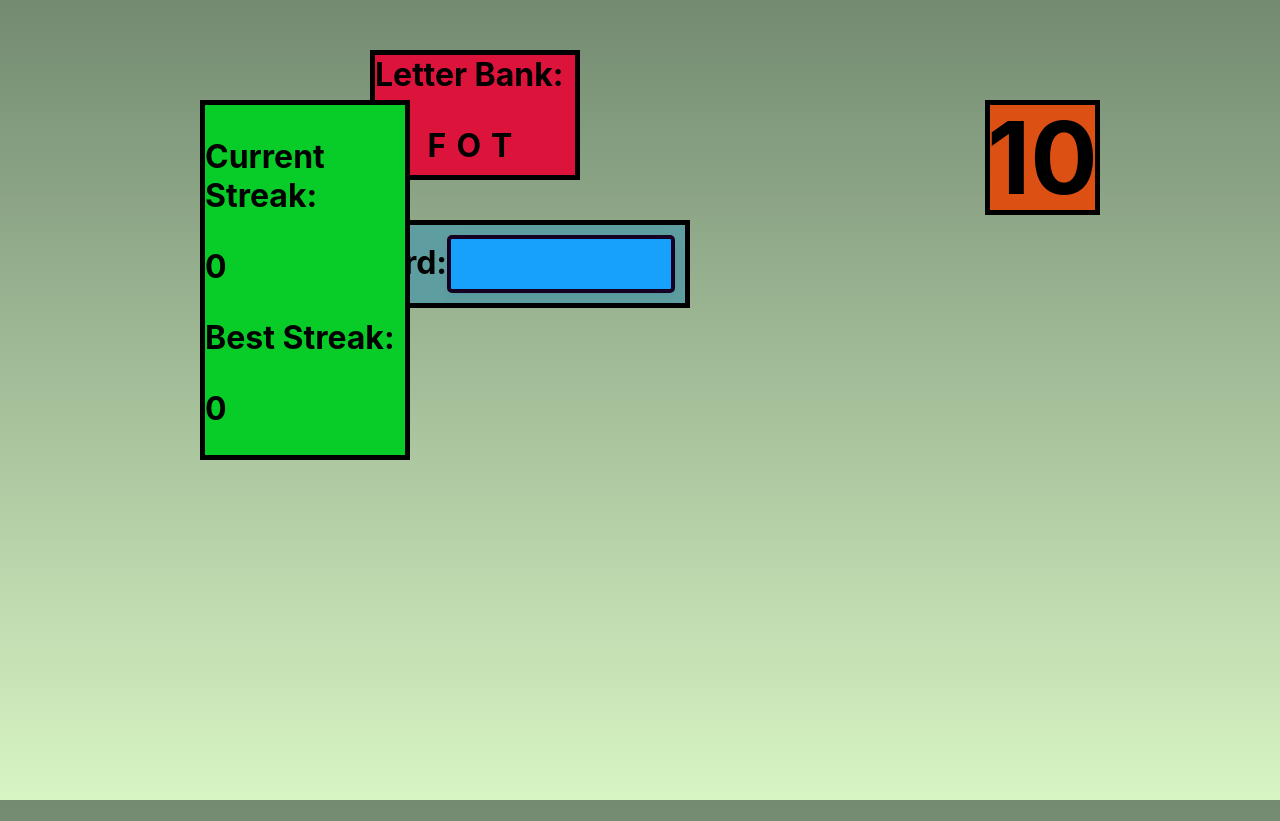
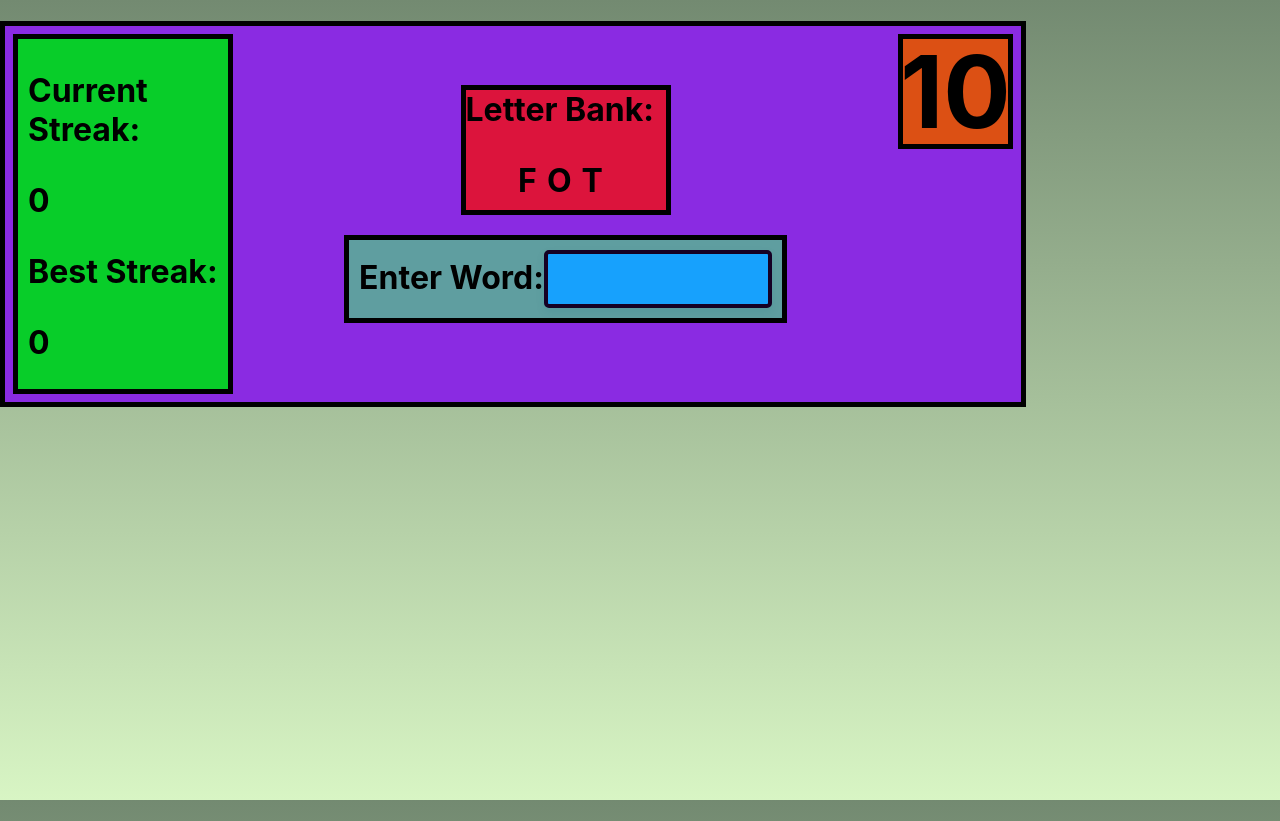
Before and after one commit to KaiSolter/KaiSolter.github.io, a React (Create React App) app in the folder my-app/: page / in a window 1280 px wide. Built offline with nearby package versions, Linux system fonts and the light colour scheme.

Commit message:
fixing styling

```diff
--- a/my-app/src/App.css
+++ b/my-app/src/App.css
@@ -13,3 +13,21 @@ html, body {
 body {
   background: linear-gradient(to bottom, #738a71, #d8f5c4);
 }
+
+.wrapper {
+  max-width: 1000px;
+  padding: 8px;
+  background-color: blueviolet;
+  border: 5px solid black;
+  display: flex;
+  flex: 1;
+  flex-direction: row;
+}
+
+.wrapper2 {
+  display: flex;
+  flex: 1;
+  flex-direction: column;
+  justify-content: center;
+  align-items: center;
+}
--- a/my-app/src/App.jsx
+++ b/my-app/src/App.jsx
@@ -28,28 +28,30 @@ function App() {
     setTimeKey(prevTimeKey => prevTimeKey + 1);
   },[])
 
-  const updateBestScore = useCallback ( (currentScore) => {
-
-  }, [])
+  const updateBestScore = useCallback ( () => {
+    if (score > bestScore ) { setBestScore(score) }
+  }, [score, bestScore, setBestScore])
 
   return (
 
     <h1>
-      <div>
-      <LetterBank key={key} onLettersUpdate={setSharedLetterBank} ></LetterBank>
-      </div>
+      <div className='wrapper' >
+      <Score score={score} bestScore={bestScore} />
+      <div className='wrapper2'>
+      <LetterBank key={key} onLettersUpdate={setSharedLetterBank} />
       <InputBox letterBank={sharedLetterBank}
       onRegenerateLetterBank={regenerateLetterBank}
       incrementScore={incrementScore}
       resetTimer={resetTimer}
       ></InputBox>
+      </div>
       <Timer
       resetScore={resetScore}
       updateBestScore={updateBestScore}
       onRegenerateLetterBank={regenerateLetterBank}
       timeKey={timeKey}
-       ></Timer>
-      <Score score={score} bestScore={bestScore} ></Score>
+       />
+      </div>
     </h1>
   );
 }
--- a/my-app/src/LetterBank.css
+++ b/my-app/src/LetterBank.css
@@ -6,9 +6,6 @@
     justify-content: center;
     border-width: 10px;
     border: 5px solid black;
-    position: absolute;
-    top: 50px;
-    right: 700px;
   }
 
   .horizontal-list {
--- a/my-app/src/Score.css
+++ b/my-app/src/Score.css
@@ -1,11 +1,9 @@
 .myscorebox {
+    padding-left: 10px;
     width: 200px;
     height: 350px;
     background-color: rgb(8, 205, 41);
     align-items: center;
     justify-content: center;
     border: 5px solid black;
-    position: absolute;
-    top: 100px;
-    left: 200px;
 }
--- a/my-app/src/Timer.css
+++ b/my-app/src/Timer.css
@@ -9,7 +9,4 @@
     display: flex;
     align-items: center;
     justify-content: center;
-    position: absolute;
-    top: 100px;
-    right: 180px;
 }
--- a/my-app/src/components/LetterBank.jsx
+++ b/my-app/src/components/LetterBank.jsx
@@ -22,18 +22,18 @@ function LetterBank( { onLettersUpdate } ) {
       if (hardletters.includes(letter)) {
         numHardLetters++;
       }
-      if (!l.includes(letter)) {
-        l.push(letter);
-      }
-      if (letter = "Q") {
+      if (letter == "Q") {
         if (Math.random() > .7 ) {
           continue
         }
       }
+      if (!l.includes(letter)) {
+        l.push(letter);
+      }
     }
     setLetterBank(l);
     onLettersUpdate(l);
-  }, [onLettersUpdate]);
+  }, [onLettersUpdate, setLetterBank]);
 
   return (
     <div className='Letter-Bank' >
--- a/my-app/src/components/MyInputBox.css
+++ b/my-app/src/components/MyInputBox.css
@@ -4,9 +4,6 @@
   padding: 10px;
   border: 5px solid black;
   align-items: center;
-  position: absolute;
-  right: 570px;
-  top: 200px;
 }
 
 .MyInputBox {
--- a/my-app/src/components/Timer.jsx
+++ b/my-app/src/components/Timer.jsx
@@ -20,7 +20,7 @@ function Timer( {resetScore, updateBestScore, onRegenerateLetterBank, timeKey})
       updateBestScore();
       setCount(15);
     }
-  }, [count, onRegenerateLetterBank, resetScore]);
+  }, [count, onRegenerateLetterBank, resetScore, updateBestScore]);
 
   useEffect(() => {
     setCount(15);
```
